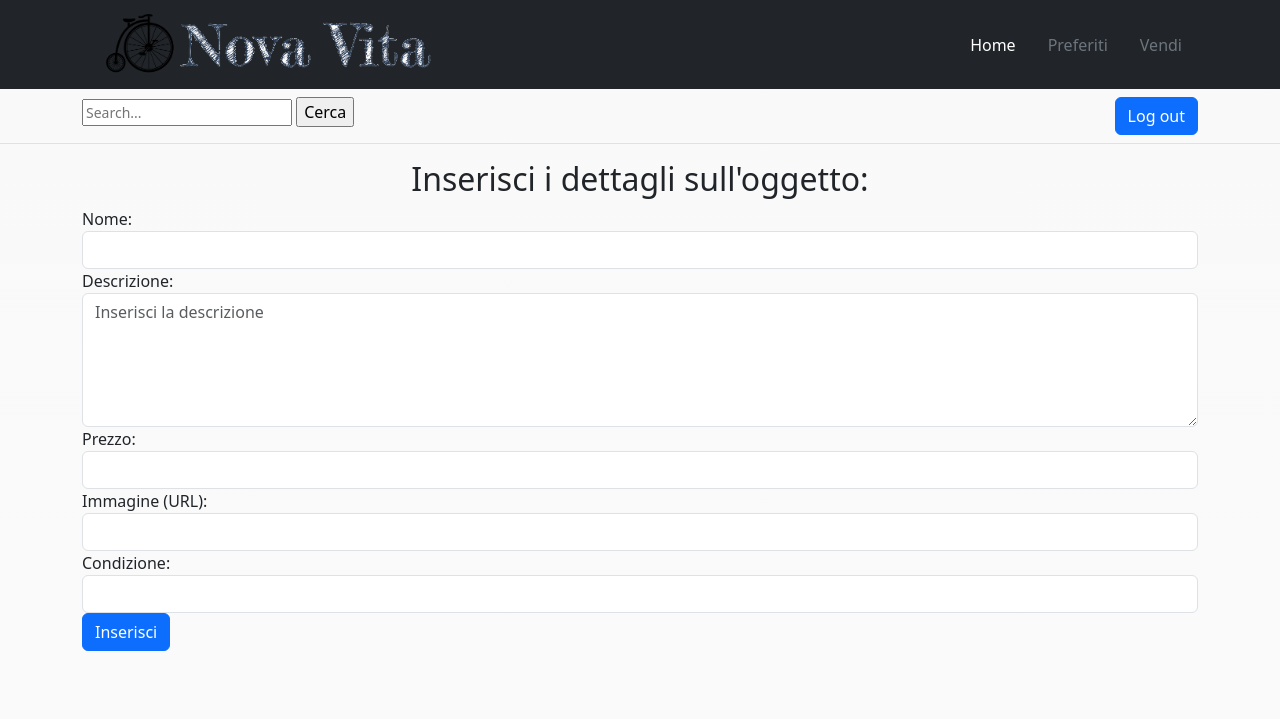
After one commit to bagalasamuele/TecnologieWeb, a PHP site: page /php/NewObject.php in a window 1280 px wide. The commit adds this page. Shown: the top 719 px of the page. Run offline with PHP 8.4, Linux system fonts and the light colour scheme; style sheets or scripts are compiled from the project's sources; grey boxes are pictures that could not be loaded.

Commit message:
NewObject: add logic for add object in the list

```diff
--- a/html/header.html
+++ b/html/header.html
@@ -12,7 +12,7 @@
                 <div class="col-md-8 d-flex flex-row-reverse">
                     <ul class="nav my-2 justify-content-center my-md-0 text-small">
                         <li>
-                            <a href="#" class="nav-link text-white ">
+                            <a href="/TecnologieWeb/pages/Home.php" class="nav-link text-white ">
                                 Home
                             </a>
                         </li>
@@ -22,8 +22,8 @@
                             </a>
                         </li>
                         <li>
-                            <a href="#" class="nav-link text-secondary">
-                                Sell Product
+                            <a href="/TecnologieWeb/php/NewObject.php"  class="nav-link text-secondary">
+                                Vendi
                             </a>
                         </li>
                     </ul>
--- a/php/Favorites.php
+++ b/php/Favorites.php
@@ -69,4 +69,5 @@ include "../html/header.html";
         </section>
     </div>
 </body>
+<?php include "../html/footer.html"; ?>
 </html>
--- /dev/null
+++ b/php/NewObject.php
@@ -0,0 +1,67 @@
+<?php
+session_start();
+include "DB_Connection.php";
+include "../html/head.html";
+include "../html/header.html";
+
+
+if (isset($_POST['submit'])) {
+    $itemName = $_POST['nomeOggetto'];
+    $description = $_POST['descrizione'];
+    $price = $_POST['prezzo'];
+    $imgPath = $_POST['imgPath'];
+    $condition = $_POST['condition']; // Aggiunto il campo 'condition'
+
+    if ($itemName && $description && $price && $imgPath && $condition) {
+        $query = "INSERT INTO vintage_items(nameItem, description, price, imgPath, `condition`)
+        VALUES('$itemName', '$description', '$price', '$imgPath', '$condition') ";
+
+        if ($db->query($query) === TRUE) {
+            echo '<div class="alert alert-success" role="alert">Inserimento avvenuto con successo</div>';
+            header('Location: CheckNewItem.php');
+            exit();
+        } else {
+            echo '<div class="alert alert-danger" role="alert">Errore: ' . $db->error . '</div>';
+        }
+    } else {
+        echo '<div class="alert alert-warning" role="alert">Riempire tutti i campi</div>';
+    }
+}
+?>
+
+<body>
+    <div class="container">
+        <section>
+            <div class="text-center">
+                <h2>Inserisci i dettagli sull'oggetto:</h2>
+            </div>
+            <div>
+                <form action="<?php echo $_SERVER['PHP_SELF'] ?>" method="post">
+                    <div class="form-group">
+                        <label for="nomeOggetto">Nome:</label>
+                        <input type="text" class="form-control" name="nomeOggetto" required>
+                    </div>
+                    <div class="form-group">
+                        <label for="descrizione">Descrizione:</label>
+                        <textarea class="form-control" name="descrizione" rows="5" placeholder="Inserisci la descrizione" required></textarea>
+                    </div>
+                    <div class="form-group">
+                        <label for="prezzo">Prezzo:</label>
+                        <input type="number" step="0.01" class="form-control" name="prezzo" required>
+                    </div>
+                    <div class="form-group">
+                        <label for="imgPath">Immagine (URL):</label>
+                        <input type="url" class="form-control" name="imgPath" required>
+                    </div>
+                    <div class="form-group">
+                        <label for="condition">Condizione:</label>
+                        <input type="text" class="form-control" name="condition" required>
+                    </div>
+                    <button type="submit" name="submit" class="btn btn-primary">Inserisci</button>
+                </form>
+            </div>
+        </section>
+    </div>
+</body>
+<?php include "../html/footer.html"; ?>
+</html>
```
Also changed, not shown: php/CheckNewItem.php (added, +44 -0 lines).
